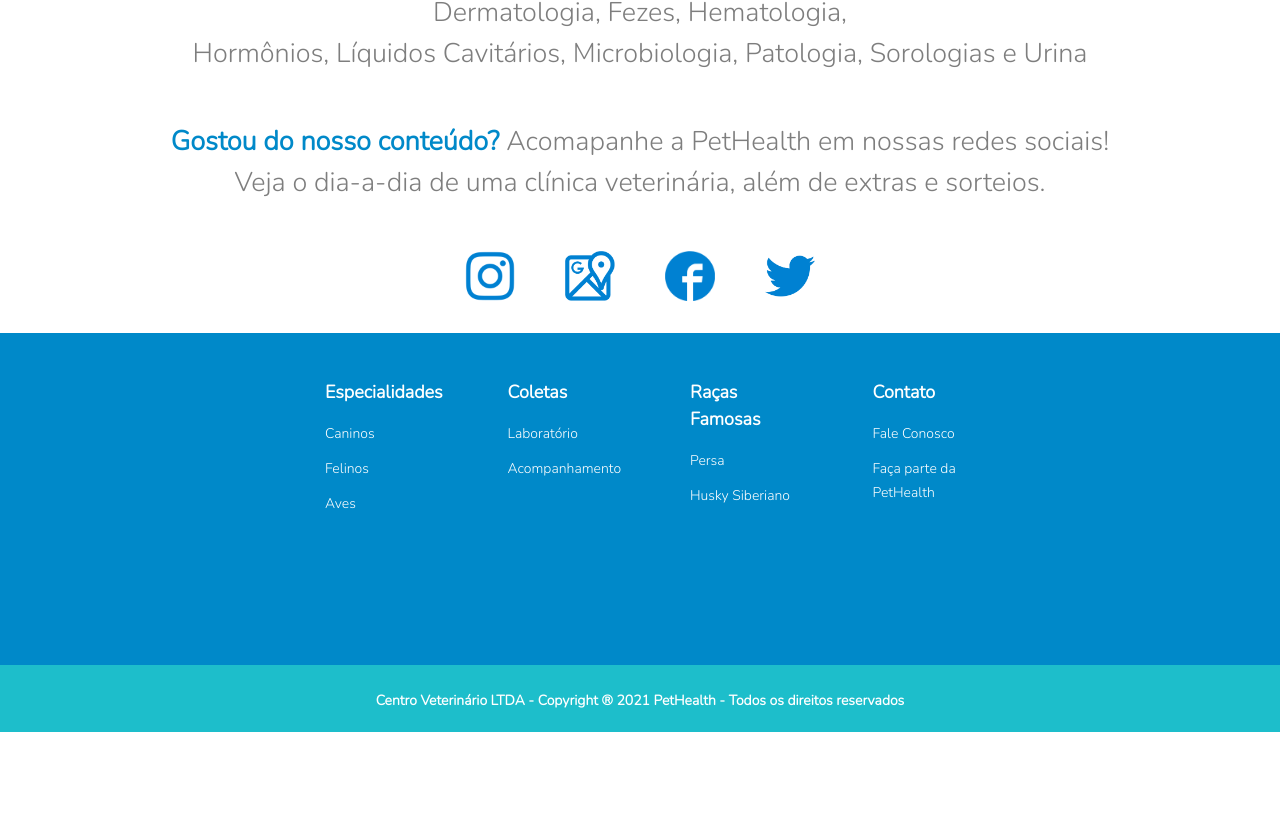
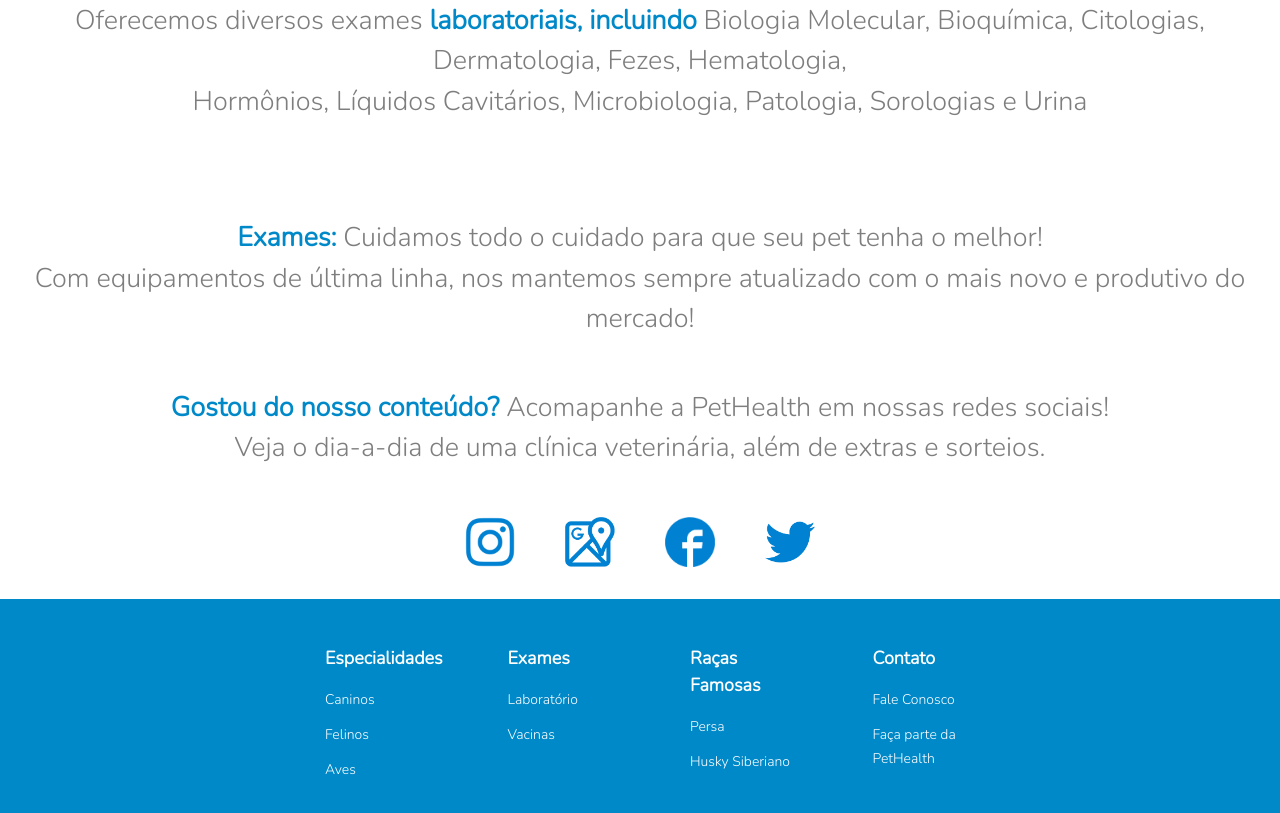
Before and after one commit to LuizFrare/PetHealth, a Nuxt app: page /coletas in a window 1280 px wide. Shown: the part 1913-2726 px from the top of the page. Before the commit the page ends 2645 px from the top, so only its background shows below. Built offline with nearby package versions, Linux system fonts and the light colour scheme.

Commit message:
confirmar em main

```diff
--- a/components/Laboratorio.vue
+++ b/components/Laboratorio.vue
@@ -1,10 +1,10 @@
 <template>
     <div>
         <div class="imagem1">
-            <img :src="require(`~/assets/img/azulbb.jpg`)" alt="Laboratório">
+            <img :src="require(`~/assets/img/lab1.jpg`)" alt="Laboratório">
         </div>
         <div>
-            <p class="texto">Oferecemos diversos exames <span class="azulMaroto">laboratoriais, incluindo</span> Biologia Molecular, Bioquímica, Citologias, Dermatologia, Fezes, Hematologia,</p>
+            <p class="texto espaçamento">Oferecemos diversos exames <span class="azulMaroto">laboratoriais, incluindo</span> Biologia Molecular, Bioquímica, Citologias, Dermatologia, Fezes, Hematologia,</p>
             <p class="texto">Hormônios, Líquidos Cavitários, Microbiologia, Patologia, Sorologias e Urina</p>
         </div>
     </div>
@@ -15,6 +15,10 @@ img{
     width: 60rem;
 }
 
+.espaçamento{
+    margin-top: 3rem;
+}
+
 .imagem1{
     display: flex;
     justify-content: center;
--- a/components/cabecalho.vue
+++ b/components/cabecalho.vue
@@ -15,7 +15,7 @@
               <li><NuxtLink to="/contato" tag="a">Contato</NuxtLink></li>
             </ul>
           </nav>
-        <button class="buttonHeader">Exames</button>
+        <button class="buttonHeader"> <nuxt-link to="/coletas.vue">Exames</nuxt-link></button>
 		</header>
 		<section class="img">
 			<div class="fundo">
--- a/components/rodape.vue
+++ b/components/rodape.vue
@@ -15,10 +15,10 @@
 	<li id="menu-item-474" class="menu-item menu-item-type-post_type menu-item-object-page menu-item-474"><a href="#" class="menu-image-title-after"><span class="menu-image-title-after menu-image-title">Aves</span></a></li>
 	</ul>
 	</li>
-	<li id="menu-item-475" class="menu-item menu-item-type-post_type_archive menu-item-object-exames menu-item-has-children menu-item-475"><a href="#" class="menu-image-title-after"><span class="menu-image-title-after menu-image-title">Coletas</span></a>
+	<li id="menu-item-475" class="menu-item menu-item-type-post_type_archive menu-item-object-exames menu-item-has-children menu-item-475"><a href="#" class="menu-image-title-after"><span class="menu-image-title-after menu-image-title">Exames</span></a>
 	<ul class="sub-menu">
 	<li id="menu-item-476" class="menu-item menu-item-type-post_type menu-item-object-exames menu-item-476"><a href="#" class="menu-image-title-after"><span class="menu-image-title-after menu-image-title">Laboratório</span></a></li>
-	<li id="menu-item-477" class="menu-item menu-item-type-post_type menu-item-object-exames menu-item-477"><a href="#" class="menu-image-title-after"><span class="menu-image-title-after menu-image-title">Acompanhamento</span></a></li>
+	<li id="menu-item-477" class="menu-item menu-item-type-post_type menu-item-object-exames menu-item-477"><a href="#" class="menu-image-title-after"><span class="menu-image-title-after menu-image-title">Vacinas</span></a></li>
 	</ul>
 	</li>
 	<li id="menu-item-478" class="menu-item menu-item-type-post_type_archive menu-item-object-servicos menu-item-has-children menu-item-478"><a href="#" class="menu-image-title-after"><span class="menu-image-title-after menu-image-title">Raças Famosas</span></a>
--- a/pages/coletas.vue
+++ b/pages/coletas.vue
@@ -7,6 +7,11 @@
             </p>
         </div>
         <Laboratorio/>
+        <div class="textoInicial1">
+            <p class="texto"><span class="azulMaroto">Exames: </span>Cuidamos todo o cuidado para que seu pet tenha o melhor!</p> <p class="texto"> Com equipamentos de última linha,
+                 nos mantemos sempre atualizado com o mais novo e produtivo do mercado!
+            </p>
+        </div>
       <redes/>
       <rodape/>
   </main>
```
